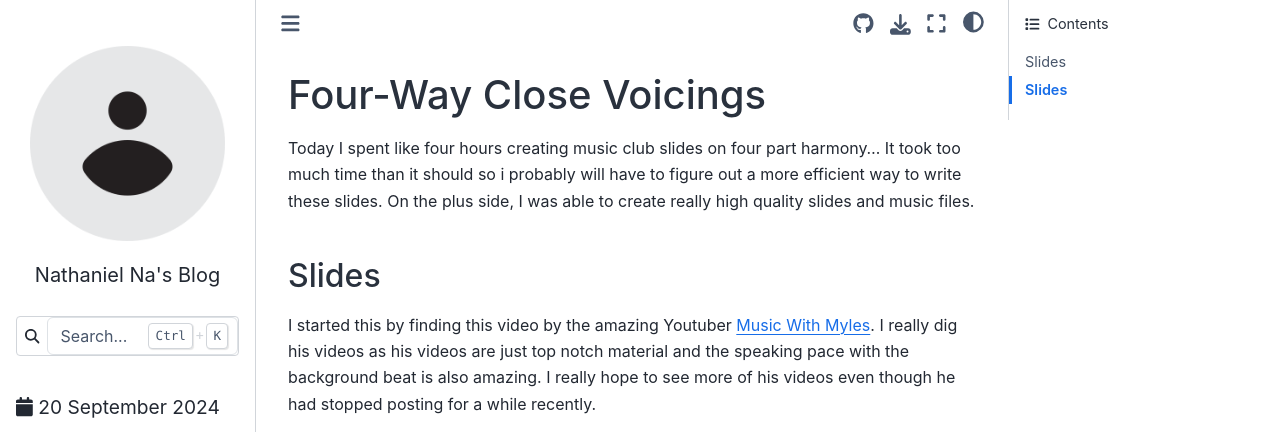
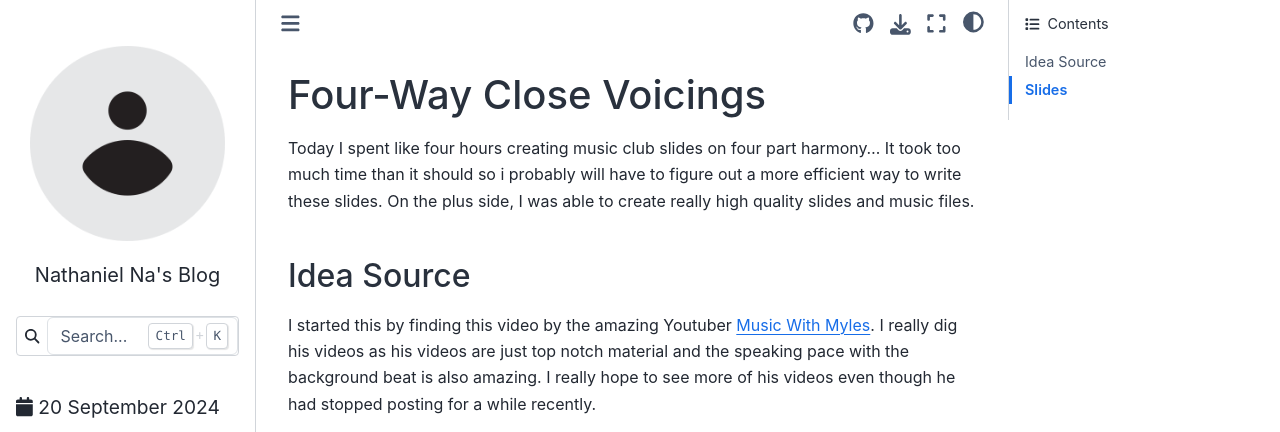
Before and after one commit to nathanielisna/nathanielisna.github.io, a Sphinx documentation site: the page built from source/posts/day2.md, in a window 1280 px wide and 900 px high, cut to the strip 0-432 px from the top of the window. Built offline with Sphinx 7.4.7 and the Sphinx Book theme 1.1.4, drawn with Linux system fonts in a browser that asks for light colours; comment, search, counter and statistics services are not loaded.

Commit message:
day2 update

```diff
--- a/source/posts/day2.md
+++ b/source/posts/day2.md
@@ -8,7 +8,7 @@ tags: [jazz, four-way-voicing, music-club-2425]
 Today I spent like four hours creating music club slides on four part harmony... It took too much time than it should so i probably will have to figure out a more efficient way to write these slides. On the plus side, I was able to create really high quality slides and music files.
 
 
-## Slides
+## Idea Source
 I started this by finding this video by the amazing Youtuber [Music With Myles](https://www.youtube.com/@MusicWithMyles). I really dig his videos as his videos are just top notch material and the speaking pace with the background beat is also amazing. I really hope to see more of his videos even though he had stopped posting for a while recently.
 <div align="center" style="position: relative; width: 100%; aspect-ratio: 16/9;">
   <iframe src="https://www.youtube.com/embed/TTNhx2ZdWdI?si=F26aXjJrkWJ6VGT6" style="position: absolute; top: 0; left: 0; width: 100%; height: 100%;" frameborder="0" allow="accelerometer; autoplay; clipboard-write; encrypted-media; gyroscope; picture-in-picture; web-share" referrerpolicy="strict-origin-when-cross-origin" allowfullscreen title="YouTube video player"></iframe>
```
